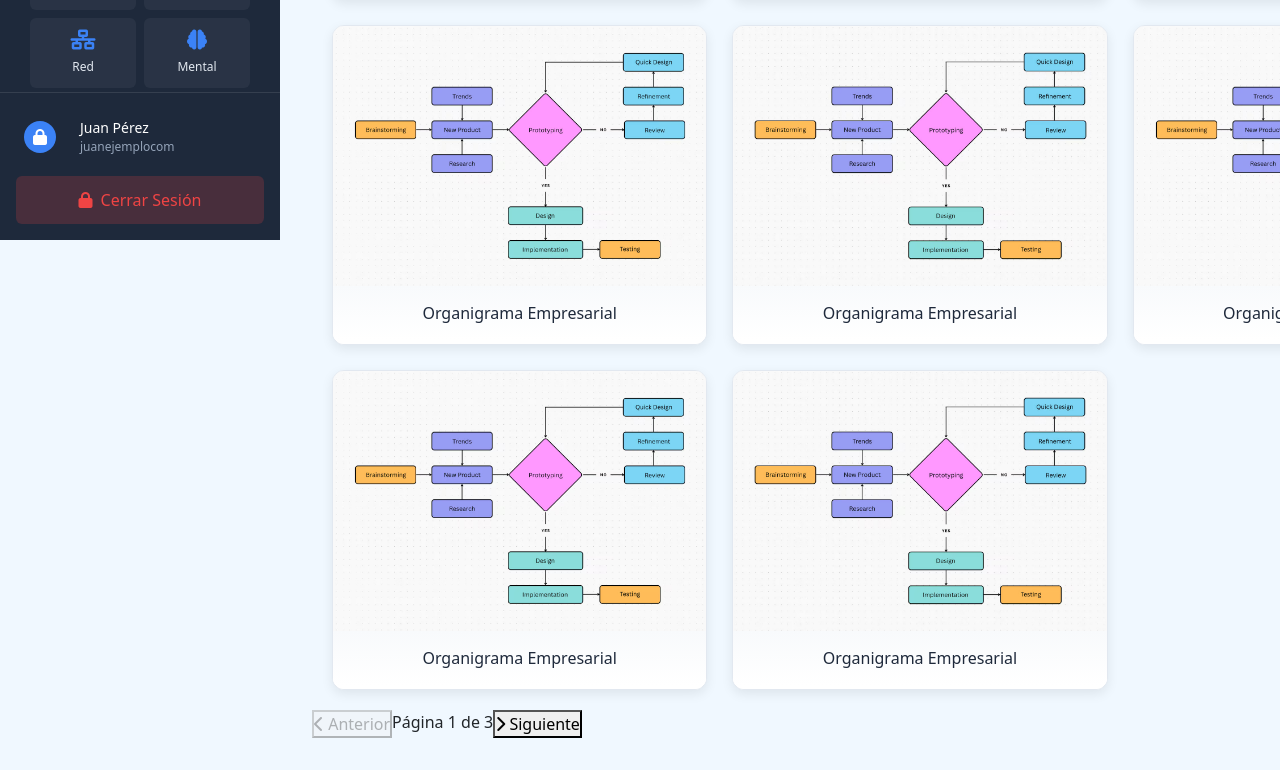
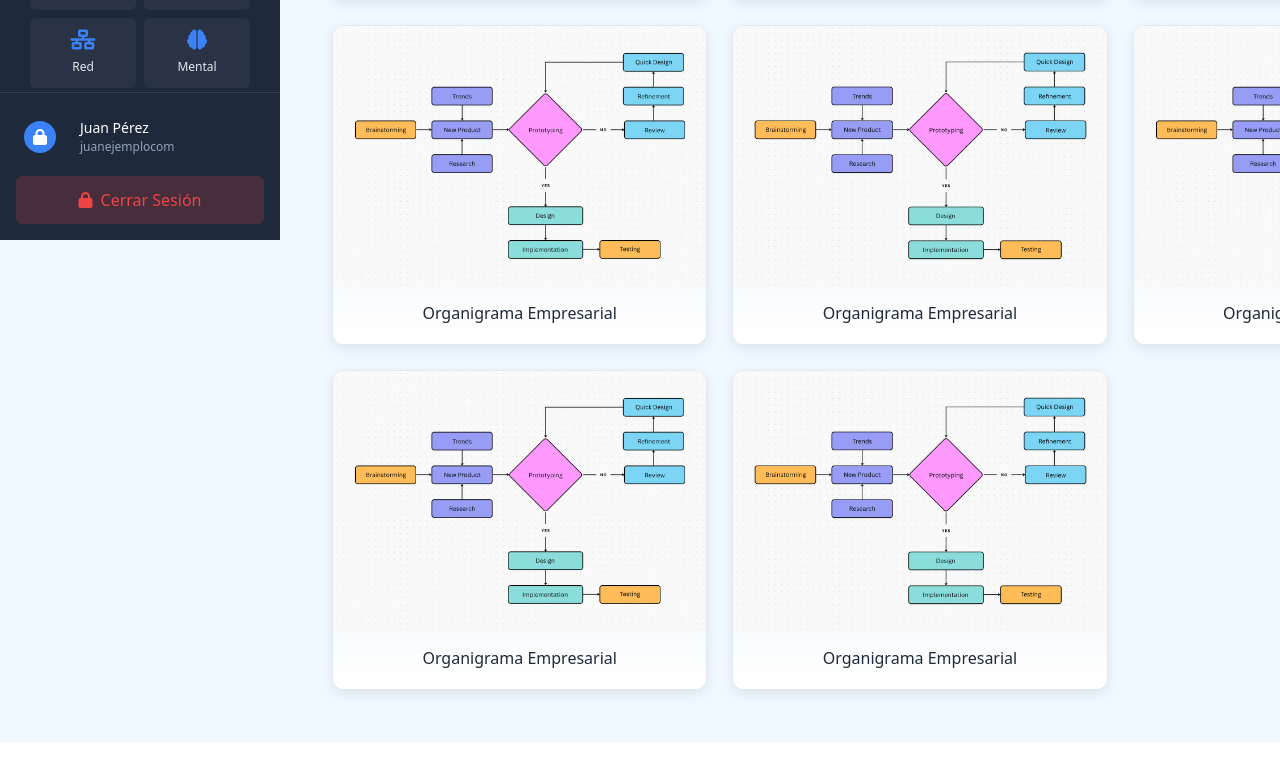
Before and after one commit to juan12312121/Graficacion, an Angular app: page /compartidos in a window 1280 px wide. Shown: the part 560-1330 px from the top of the page. After the commit the page ends 1302 px from the top, so only its background shows below. Built offline with nearby package versions, Linux system fonts and the light colour scheme.

Commit message:
Cambios otra vez

```diff
--- a/src/app/compartidos/compartidos.component.html
+++ b/src/app/compartidos/compartidos.component.html
@@ -346,10 +346,6 @@ x        </div>
 
     </div>
     <!-- Pagination Section -->
-    <div class="pagination">
-      <button class="pagination-button" disabled><i class="fas fa-chevron-left"></i> Anterior</button>
-      <span>Página 1 de 3</span>
-      <button class="pagination-button"><i class="fas fa-chevron-right"></i> Siguiente</button>
-    </div>
+
   </div>
 </div>
--- a/src/app/mis-diagramas/mis-diagramas.component.html
+++ b/src/app/mis-diagramas/mis-diagramas.component.html
@@ -14,7 +14,6 @@
       <div class="search-and-filters">
         <div class="search-bar">
           <!-- Icono FontAwesome para "Search" -->
-          <i class="fas fa-search"></i>
           <input type="text" placeholder="Buscar diagramas..." />
         </div>
         <button class="filter-button">
--- a/src/app/principal/principal.component.html
+++ b/src/app/principal/principal.component.html
@@ -15,7 +15,7 @@
       <!-- Search and Filters Bar -->
     <div class="search-and-filters">
       <div class="search-bar">
-        <i class="fas fa-search"></i>
+
         <input type="text" placeholder="Buscar diagramas...">
       </div>
       <button class="filter-button">
```
